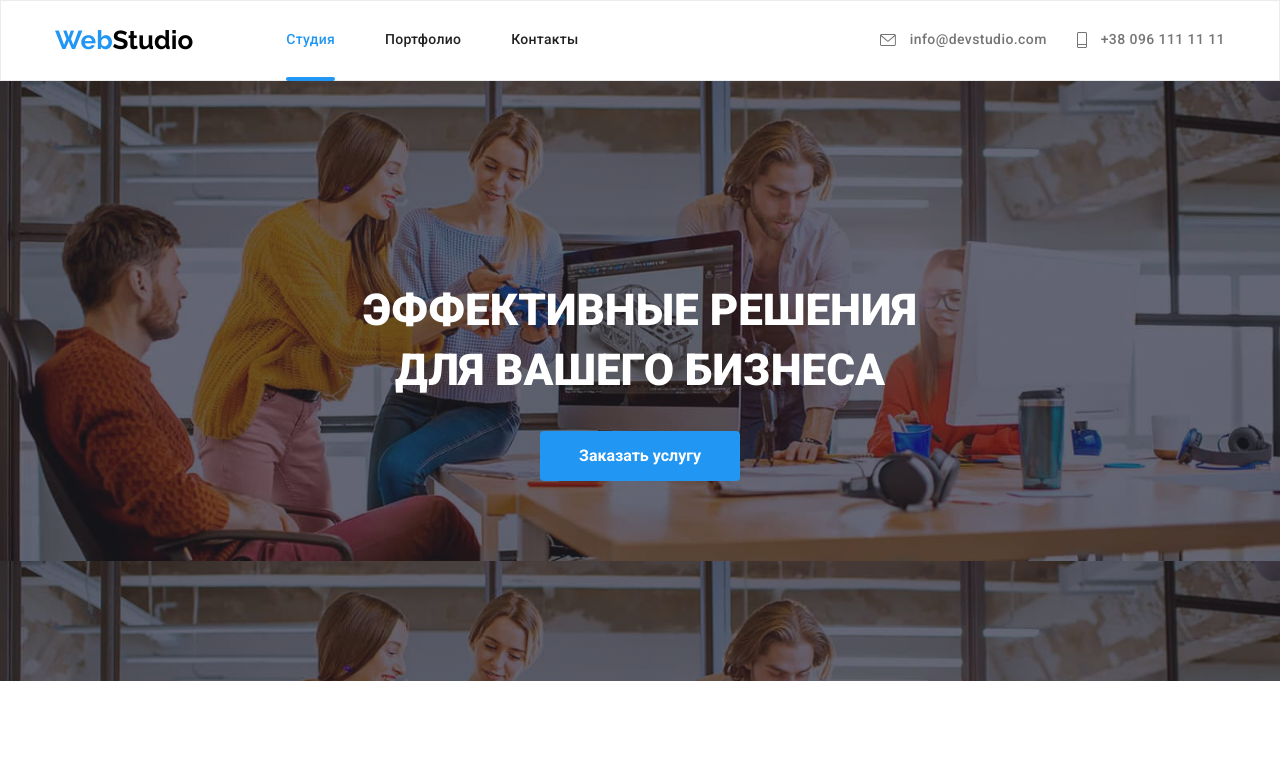
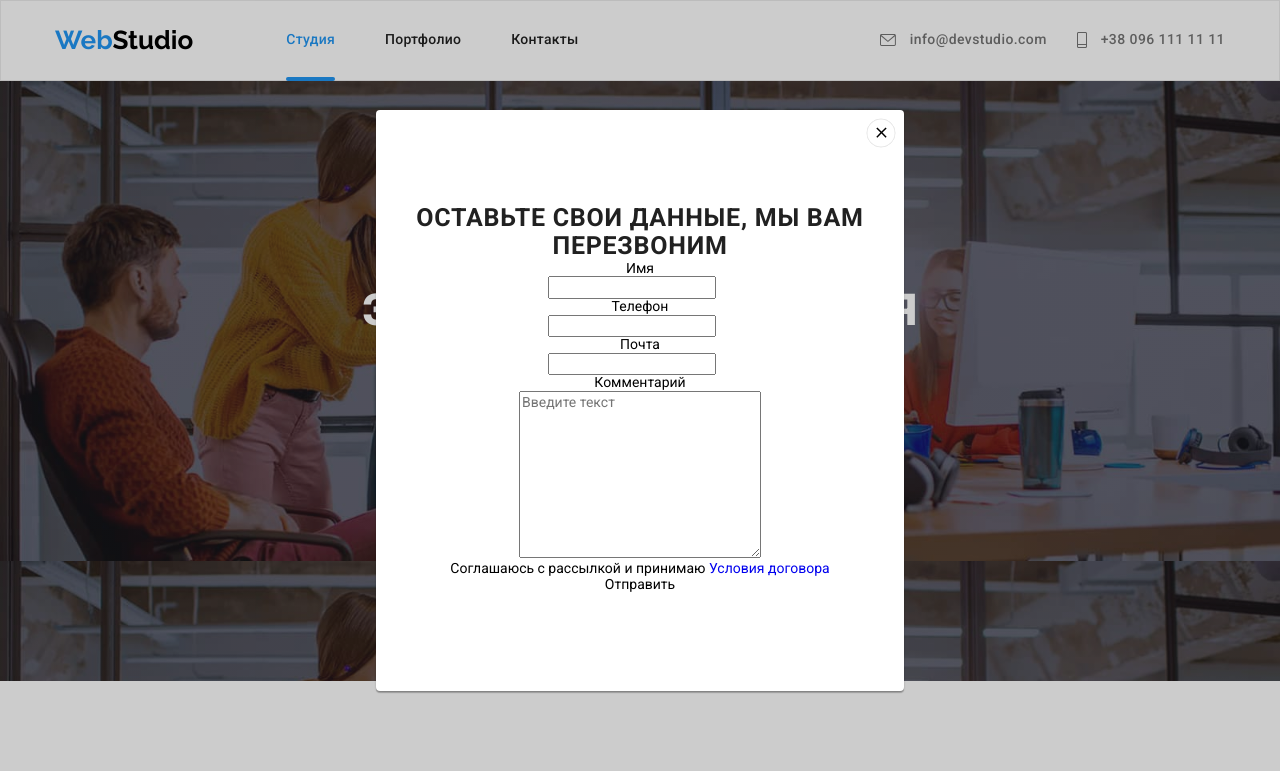
Before and after one commit to sepaev/goit-markup-hw-06, a plain HTML site: page index.html in a window 1280 px wide. Shown: the top 771 px of the page. Drawn offline with nearby package versions, Linux system fonts and the light colour scheme.

Commit message:
Разметка

```diff
--- a/index.html
+++ b/index.html
@@ -427,16 +427,58 @@
       </div>
     </footer>
 
-    <!-- и на конец, ее величество М О Д А Л К А -->
-    <div data-modal class="backdrop is-hidden">
+    <!-- М О Д А Л К А -->
+    <div data-modal class="backdrop">
+      <!--is-hidden -->
       <div class="backdrop-modal">
+        <h2 class="modal-title">Оставьте свои данные, мы вам перезвоним</h2>
+
+        <form class="modal-form">
+          <label for="name">Имя</label>
+          <div class="wrapper">
+            <input type="text" name="name" id="name" />
+            <svg class="modal-form-icon" width="12" height="12">
+              <use href="./images/svg/sprite.svg#icon-person"></use>
+            </svg>
+          </div>
+
+          <label for="phone">Телефон</label>
+          <div class="wrapper">
+            <input type="text" name="phone" id="phone" />
+            <svg class="modal-form-icon" width="12" height="12">
+              <use href="./images/svg/sprite.svg#icon-phone"></use>
+            </svg>
+          </div>
+
+          <label for="email">Почта</label>
+          <div class="wrapper">
+            <input type="text" name="email" id="email" />
+            <svg class="modal-form-icon" width="12" height="12">
+              <use href="./images/svg/sprite.svg#icon-email"></use>
+            </svg>
+          </div>
+
+          <label for="comment">Комментарий</label>
+          <div class="wrapper">
+            <textarea
+              name="comment"
+              id="comment"
+              cols="30"
+              rows="10"
+              placeholder="Введите текст"
+            ></textarea>
+          </div>
+          <p class="agreement">
+            Соглашаюсь с рассылкой и принимаю <a href="#">Условия договора</a>
+          </p>
+          <button class="submit">Отправить</button>
+        </form>
+        <!-- кнопочка закрытия -->
         <button data-modal-close>
           <svg class="backdrop-modal-button-close">
             <use href="./images/svg/sprite.svg#close-icon"></use>
           </svg>
         </button>
-        <h2 class="modal-title">ЗДЕСЬ</h2>
-        <span class="modal-text">может быть Ваша реклама</span>
       </div>
     </div>
     <script
```
